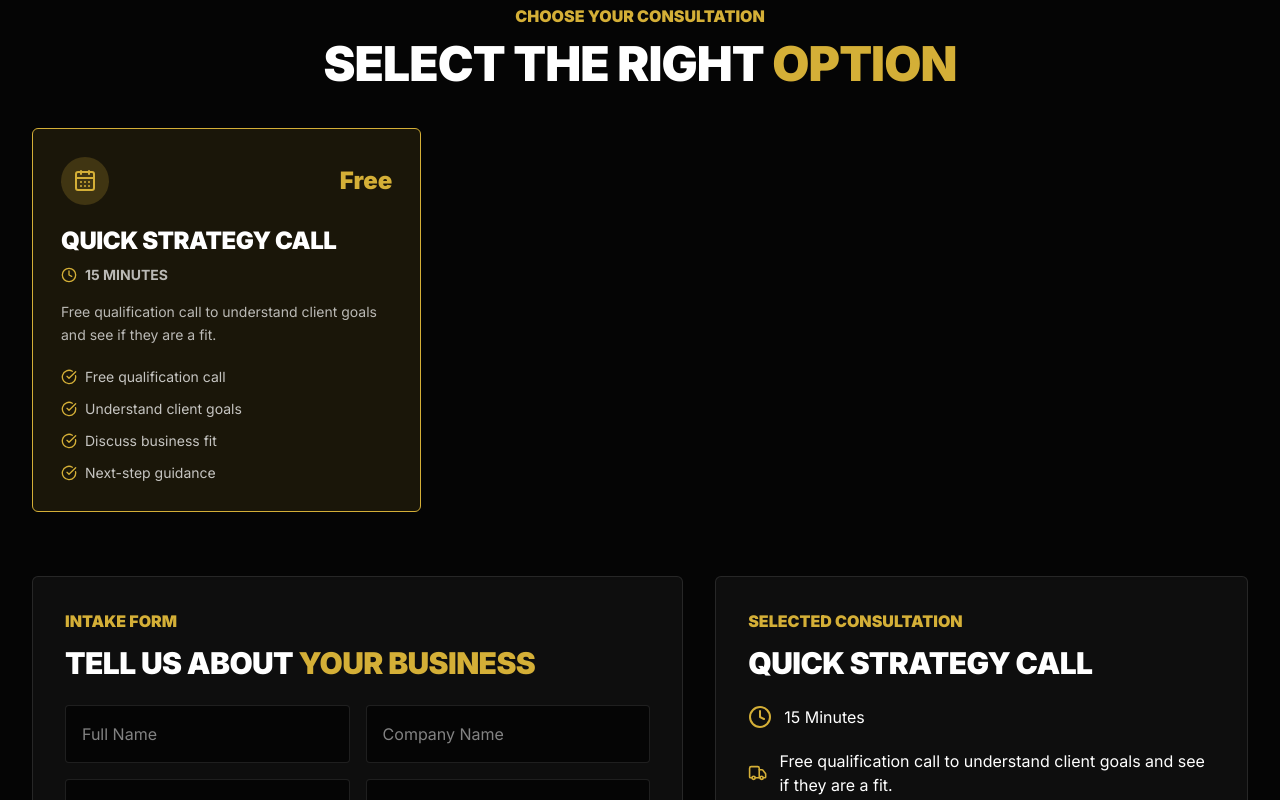
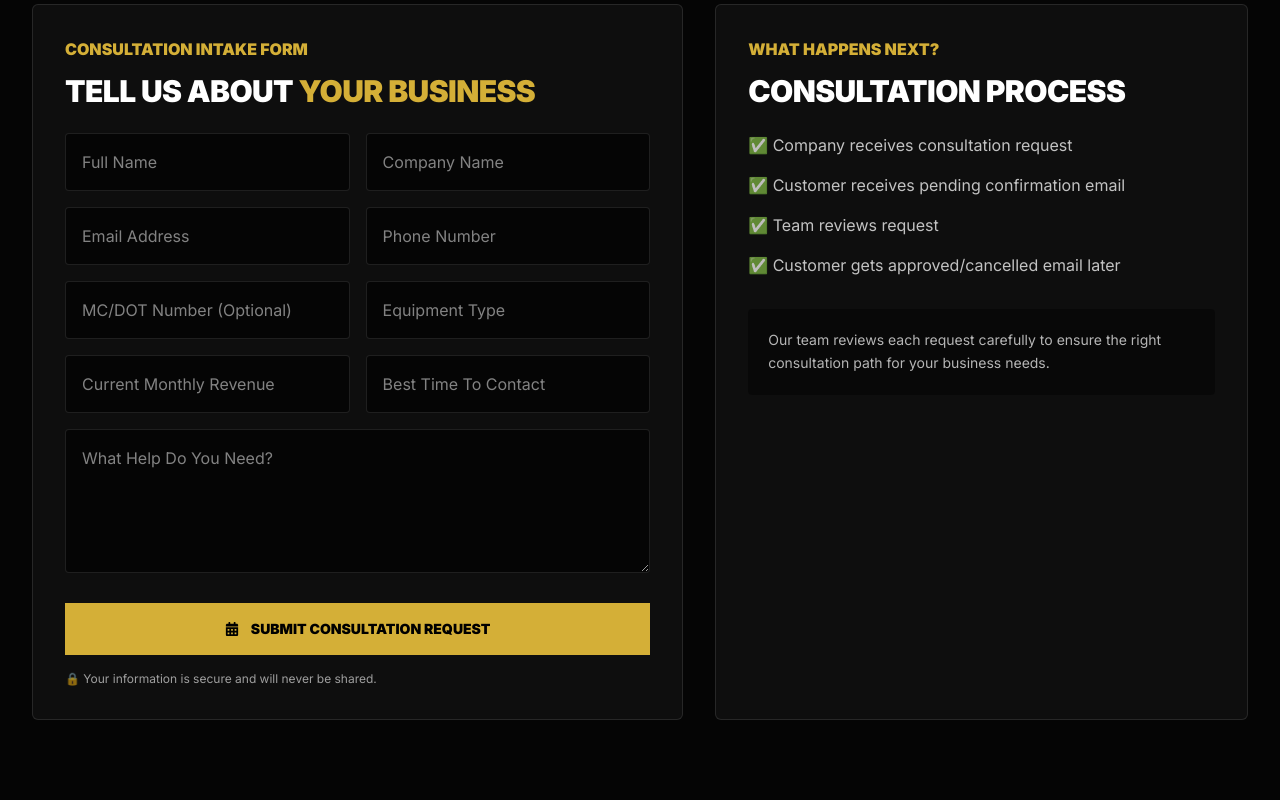
Before and after one commit to gowridevi21/apex-route-consultant, a React (Vite) app: page /booking in a window 1280 px wide. Shown: the part 580-1380 px from the top of the page. Built offline with nearby package versions, Linux system fonts and the light colour scheme.

Commit message:
Update Booking.jsx

```diff
--- a/src/pages/Booking.jsx
+++ b/src/pages/Booking.jsx
@@ -1,15 +1,12 @@
 import { useState } from "react";
-//import { Link } from "react-router";
-import {
-  CalendarDays,
-  CheckCircle,
-  Clock,
-  CreditCard,
-  Mail,
-  Phone,
-  Truck,
-} from "lucide-react";
+import emailjs from "@emailjs/browser";
+import { Mail, Phone } from "lucide-react";
 import { FaCalendarAlt } from "react-icons/fa";
+
+const SERVICE_ID = "service_5vyb6vb";
+const COMPANY_TEMPLATE_ID = "template_c1lco2k";
+const CUSTOMER_TEMPLATE_ID = "template_hwroov8";
+const PUBLIC_KEY = "R82-i7Mc5PSHOL3Yi";
 
 const consultationTypes = [
   {
@@ -17,60 +14,69 @@ const consultationTypes = [
     title: "Quick Strategy Call",
     time: "15 Minutes",
     price: "Free",
-    description: "Free qualification call to understand client goals and see if they are a fit.",
-    features: [
-      "Free qualification call",
-      "Understand client goals",
-      "Discuss business fit",
-      "Next-step guidance",
-    ],
+    description:
+      "Free qualification call to understand client goals and see if they are a fit.",
     paymentLink: "",
   },
- /* {
-    id: "operations",
-    title: "Operations Growth Consultation",
-    time: "45 Minutes",
-    price: "$149",
-    description: "Route strategy, dispatch systems, profitability review, and scaling guidance.",
-    features: [
-      "Route strategy",
-      "Dispatch systems",
-      "Profitability review",
-      "Equipment scaling guidance",
-    ],
-    paymentLink: "PASTE_STRIPE_OR_SQUARE_LINK_HERE",
-  },
-  {
-    id: "premium",
-    title: "Premium Business Buildout Session",
-    time: "90 Minutes",
-    price: "$349",
-    description: "High-level consulting for systems, compliance, operations, and growth strategy.",
-    features: [
-      "Business systems",
-      "Scaling roadmap",
-      "Compliance setup",
-      "Operations structure",
-      "Growth strategy",
-    ],
-    paymentLink: "PASTE_STRIPE_OR_SQUARE_LINK_HERE",
-  },*/
 ];
 
 export default function Booking() {
-  const [selectedType, setSelectedType] = useState(consultationTypes[0]);
+  const [selectedType] = useState(consultationTypes[0]);
   const [submitted, setSubmitted] = useState(false);
+  const [loading, setLoading] = useState(false);
 
-  const handleSubmit = (e) => {
+  const handleSubmit = async (e) => {
     e.preventDefault();
+    setLoading(true);
 
-    if (selectedType.id === "quick") {
+    const form = e.target;
+    const formData = new FormData(form);
+
+    const templateParams = {
+      consultationType: `${selectedType.title} - ${selectedType.time} - ${selectedType.price}`,
+      fullName: formData.get("fullName"),
+      companyName: formData.get("companyName"),
+      email: formData.get("email"),
+      phone: formData.get("phone"),
+      mcDot: formData.get("mcDot"),
+      equipmentType: formData.get("equipmentType"),
+      monthlyRevenue: formData.get("monthlyRevenue"),
+      bestTime: formData.get("bestTime"),
+      helpNeeded: formData.get("helpNeeded"),
+    };
+
+    try {
+      // Send company email
+      await emailjs.send(
+        SERVICE_ID,
+        COMPANY_TEMPLATE_ID,
+        templateParams,
+        PUBLIC_KEY
+      );
+
+      // Send customer auto-reply
+      await emailjs.send(
+        SERVICE_ID,
+        CUSTOMER_TEMPLATE_ID,
+        templateParams,
+        PUBLIC_KEY
+      );
+
       setSubmitted(true);
-      return;
+      form.reset();
+
+      if (
+        selectedType.id !== "quick" &&
+        selectedType.paymentLink
+      ) {
+        window.open(selectedType.paymentLink, "_blank");
+      }
+    } catch (error) {
+      console.error(error);
+      alert("Something went wrong. Please try again.");
     }
 
-    window.open(selectedType.paymentLink, "_blank");
-    setSubmitted(true);
+    setLoading(false);
   };
 
   return (
@@ -88,22 +94,31 @@ export default function Booking() {
             <h1 className="mt-4 text-4xl font-black uppercase leading-tight md:text-7xl">
               Build Smarter.
               <br />
-              <span className="text-[#D4AF37]">Scale Stronger.</span>
+              <span className="text-[#D4AF37]">
+                Scale Stronger.
+              </span>
             </h1>
 
             <p className="mt-6 max-w-2xl text-lg leading-relaxed text-white/80">
-              Choose the right consultation level and tell us about your trucking
-              business. Our team will review your request and contact you shortly.
+              Choose the right consultation level and tell us
+              about your trucking business. Our team will
+              review your request and contact you shortly.
             </p>
 
             <div className="mt-8 flex flex-wrap gap-4">
               <div className="flex items-center gap-2 text-white/80">
-                <Phone size={18} className="text-[#D4AF37]" />
+                <Phone
+                  size={18}
+                  className="text-[#D4AF37]"
+                />
                 603-713-7917
               </div>
 
               <div className="flex items-center gap-2 text-white/80">
-                <Mail size={18} className="text-[#D4AF37]" />
+                <Mail
+                  size={18}
+                  className="text-[#D4AF37]"
+                />
                 ceo@apexrouteconsulting.com
               </div>
             </div>
@@ -111,87 +126,22 @@ export default function Booking() {
         </div>
       </section>
 
-      {/* CONSULTATION TYPES */}
-      <section className="mx-auto max-w-7xl px-6 py-16 md:px-8">
-        <div className="text-center">
-          <p className="font-black uppercase text-[#D4AF37]">
-            Choose Your Consultation
-          </p>
-
-          <h2 className="mt-3 text-3xl font-black uppercase md:text-5xl">
-            Select the Right <span className="text-[#D4AF37]">Option</span>
-          </h2>
-        </div>
-
-        <div className="mt-10 grid gap-6 md:grid-cols-3">
-          {consultationTypes.map((item) => (
-            <button
-              key={item.id}
-              onClick={() => setSelectedType(item)}
-              className={`rounded-md border p-7 text-left transition duration-300 hover:-translate-y-1 ${
-                selectedType.id === item.id
-                  ? "border-[#D4AF37] bg-[#D4AF37]/10"
-                  : "border-white/10 bg-white/[0.04] hover:border-[#D4AF37]"
-              }`}
-            >
-              <div className="flex items-center justify-between gap-4">
-                <div className="flex h-12 w-12 items-center justify-center rounded-full bg-[#D4AF37]/20 text-[#D4AF37]">
-                  <CalendarDays size={24} />
-                </div>
-
-                <p className="text-2xl font-black text-[#D4AF37]">
-                  {item.price}
-                </p>
-              </div>
-
-              <h3 className="mt-5 text-2xl font-black uppercase">
-                {item.title}
-              </h3>
-
-              <p className="mt-2 flex items-center gap-2 text-sm font-bold uppercase text-white/70">
-                <Clock size={16} className="text-[#D4AF37]" />
-                {item.time}
-              </p>
-
-              <p className="mt-4 text-sm leading-relaxed text-white/70">
-                {item.description}
-              </p>
-
-              <ul className="mt-5 space-y-3">
-                {item.features.map((feature) => (
-                  <li
-                    key={feature}
-                    className="flex items-center gap-2 text-sm text-white/75"
-                  >
-                    <CheckCircle size={16} className="text-[#D4AF37]" />
-                    {feature}
-                  </li>
-                ))}
-              </ul>
-            </button>
-          ))}
-        </div>
-      </section>
-
       {/* FORM */}
-      <section className="mx-auto grid max-w-7xl gap-8 px-6 pb-20 md:grid-cols-[1.1fr_0.9fr] md:px-8">
+      <section className="mx-auto grid max-w-7xl gap-8 px-6 pb-20 pt-16 md:grid-cols-[1.1fr_0.9fr] md:px-8">
         <form
           onSubmit={handleSubmit}
           className="rounded-md border border-white/10 bg-white/[0.04] p-8"
         >
           <p className="font-black uppercase text-[#D4AF37]">
-            Intake Form
+            Consultation Intake Form
           </p>
 
           <h2 className="mt-3 text-3xl font-black uppercase">
-            Tell Us About <span className="text-[#D4AF37]">Your Business</span>
+            Tell Us About{" "}
+            <span className="text-[#D4AF37]">
+              Your Business
+            </span>
           </h2>
-
-          <input
-            type="hidden"
-            name="consultationType"
-            value={`${selectedType.title} - ${selectedType.time} - ${selectedType.price}`}
-          />
 
           <div className="mt-6 grid gap-4 md:grid-cols-2">
             <input
@@ -253,86 +203,80 @@ export default function Booking() {
 
           <textarea
             name="helpNeeded"
-            placeholder="What help do you need?"
+            placeholder="What Help Do You Need?"
             required
             className="mt-4 h-36 w-full rounded border border-white/10 bg-black/60 p-4 text-white outline-none focus:border-[#D4AF37]"
           />
 
           <button
             type="submit"
+            disabled={loading}
             className="mt-6 inline-flex w-full items-center justify-center gap-3 bg-[#D4AF37] px-8 py-4 text-sm font-black uppercase text-black transition hover:bg-white"
           >
-            {selectedType.id === "quick" ? (
-              <>
-                <FaCalendarAlt />
-                Submit Free Booking Request
-              </>
-            ) : (
-              <>
-                <CreditCard size={18} />
-                Continue To Payment
-              </>
-            )}
+            <FaCalendarAlt />
+
+            {loading
+              ? "Submitting..."
+              : "Submit Consultation Request"}
           </button>
 
           {submitted && (
-            <p className="mt-5 rounded border border-[#D4AF37]/40 bg-[#D4AF37]/10 p-4 text-sm text-white">
-              Thank you for booking with Apex Route Consultant Group. Your
-              consultation request has been received and our team will contact
-              you shortly.
-            </p>
+            <div className="mt-5 rounded border border-[#D4AF37]/40 bg-[#D4AF37]/10 p-5">
+              <p className="font-bold text-[#D4AF37]">
+                ✓ Request Submitted Successfully
+              </p>
+
+              <p className="mt-2 text-sm text-white">
+                Thank you for booking with Apex Route
+                Consultant Group.
+              </p>
+
+              <p className="mt-2 text-sm text-white/80">
+                Your consultation request has been received.
+                A pending confirmation email has been sent to
+                your inbox.
+              </p>
+            </div>
           )}
 
           <p className="mt-4 text-xs text-white/60">
-            🔒 Your information is secure and will never be shared.
+            🔒 Your information is secure and will never be
+            shared.
           </p>
         </form>
 
-        {/* SUMMARY */}
+        {/* RIGHT PANEL */}
         <div className="rounded-md border border-white/10 bg-white/[0.04] p-8">
           <p className="font-black uppercase text-[#D4AF37]">
-            Selected Consultation
+            What Happens Next?
           </p>
 
           <h2 className="mt-3 text-3xl font-black uppercase">
-            {selectedType.title}
+            Consultation Process
           </h2>
 
-          <div className="mt-6 space-y-5">
-            <div className="flex items-center gap-3">
-              <Clock className="text-[#D4AF37]" />
-              <span>{selectedType.time}</span>
-            </div>
+          <ul className="mt-6 space-y-4 text-white/75">
+            <li>
+              ✅ Company receives consultation request
+            </li>
+            <li>
+              ✅ Customer receives pending confirmation
+              email
+            </li>
+            <li>
+              ✅ Team reviews request
+            </li>
+            <li>
+              ✅ Customer gets approved/cancelled email
+              later
+            </li>
+          </ul>
 
-            <div className="flex items-center gap-3">
-              <Truck className="text-[#D4AF37]" />
-              <span>{selectedType.description}</span>
-            </div>
-
-            <div className="flex items-center gap-3">
-              <CreditCard className="text-[#D4AF37]" />
-              <span className="font-black">{selectedType.price}</span>
-            </div>
-          </div>
-
-          <div className="mt-8 border-t border-white/10 pt-8">
-            <h3 className="font-black uppercase text-white">
-              After Submission
-            </h3>
-
-            <ul className="mt-4 space-y-3 text-sm text-white/70">
-              <li>• Company receives your consultation request.</li>
-              <li>• Client receives pending confirmation email.</li>
-              <li>• Team reviews your request.</li>
-              <li>• Approved or cancelled confirmation is sent later.</li>
-            </ul>
-          </div>
-
-          <div className="mt-8 rounded bg-black/50 p-5">
+          <div className="mt-8 rounded bg-black/40 p-5">
             <p className="text-sm leading-relaxed text-white/70">
-              Paid consultation payments should be connected using Stripe or
-              Square payment links. Replace the placeholder payment links inside
-              this file after the company provides them.
+              Our team reviews each request carefully to
+              ensure the right consultation path for your
+              business needs.
             </p>
           </div>
         </div>
```
